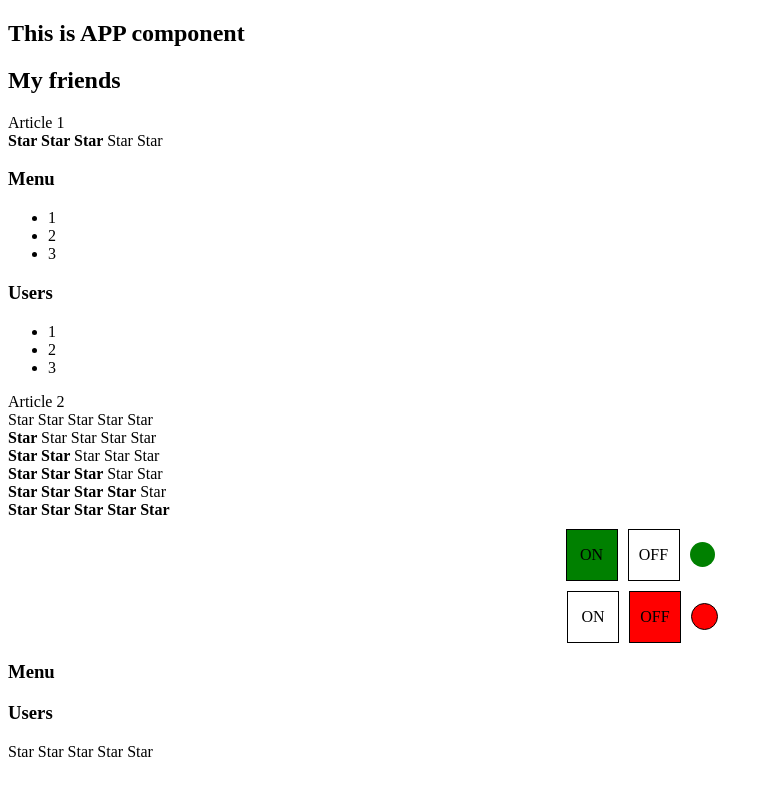
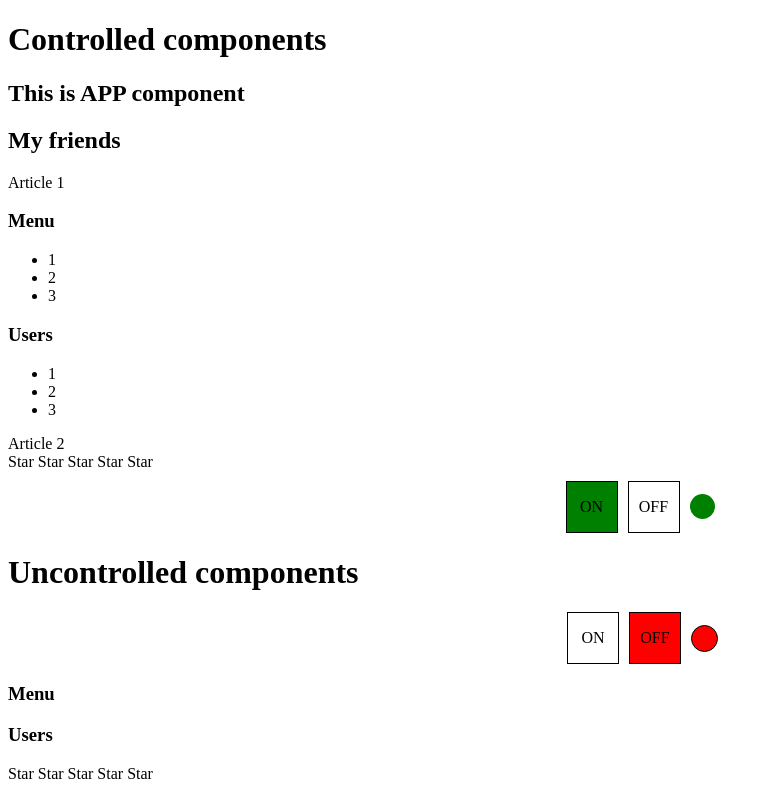
Before and after one commit to umedjankabiri/main-course-kabzda-way-monday, a React (Vite) app: page / in a window 1280 px wide. Shown: the whole page, without its empty margins (0-773 px from the left). Built offline with nearby package versions, Linux system fonts and the light colour scheme.

Commit message:
refactor: deleted extra Rating.tsx components, and added spans with controlled and Uncontrolled components

```diff
--- a/src/common/components/App/App.tsx
+++ b/src/common/components/App/App.tsx
@@ -6,26 +6,26 @@ import {OnOff} from "common/components/OnOff/OnOff.tsx";
 import {UncontrolledOnOff} from "common/components/UncontrolledOnOff/UncontrolledOnOff.tsx";
 import {UncontrolledAccordion} from "common/components/UncontrolledAccordion/UncontrolledAccordion.tsx";
 import {UncontrolledRating} from "common/components/UncontrolledRating/UncontrolledRating.tsx";
+import {useState} from "react";
+import {RatingValueProps} from "common/types/RatingValueProps.ts";
 
 function App() {
     console.log("App rendering")
+    const [ratingValue, setRatingValue] = useState<RatingValueProps>(0)
 
     return (
         <div>
+            <h1>Controlled components</h1>
             <PageTitle title={'This is APP component'}/>
             <PageTitle title={'My friends'}/>
             Article 1
-            <Rating value={3}/>
             <Accordion title={'Menu'} collapsed={false}/>
             <Accordion title={'Users'} collapsed={false}/>
             Article 2
-            <Rating value={0}/>
-            <Rating value={1}/>
-            <Rating value={2}/>
-            <Rating value={3}/>
-            <Rating value={4}/>
-            <Rating value={5}/>
+            <Rating value={ratingValue} onClick={setRatingValue}/>
             <OnOff on={true}/>
+
+            <h1>Uncontrolled components</h1>
             <UncontrolledOnOff/>
             <UncontrolledAccordion title="Menu"/>
             <UncontrolledAccordion title="Users"/>
```
